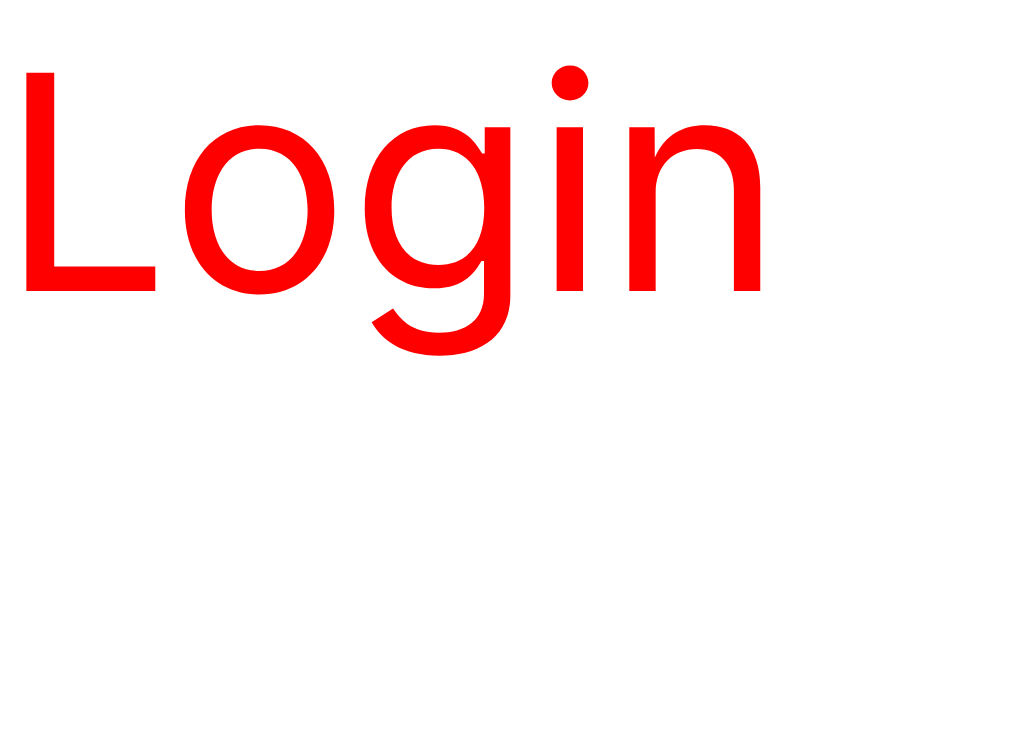
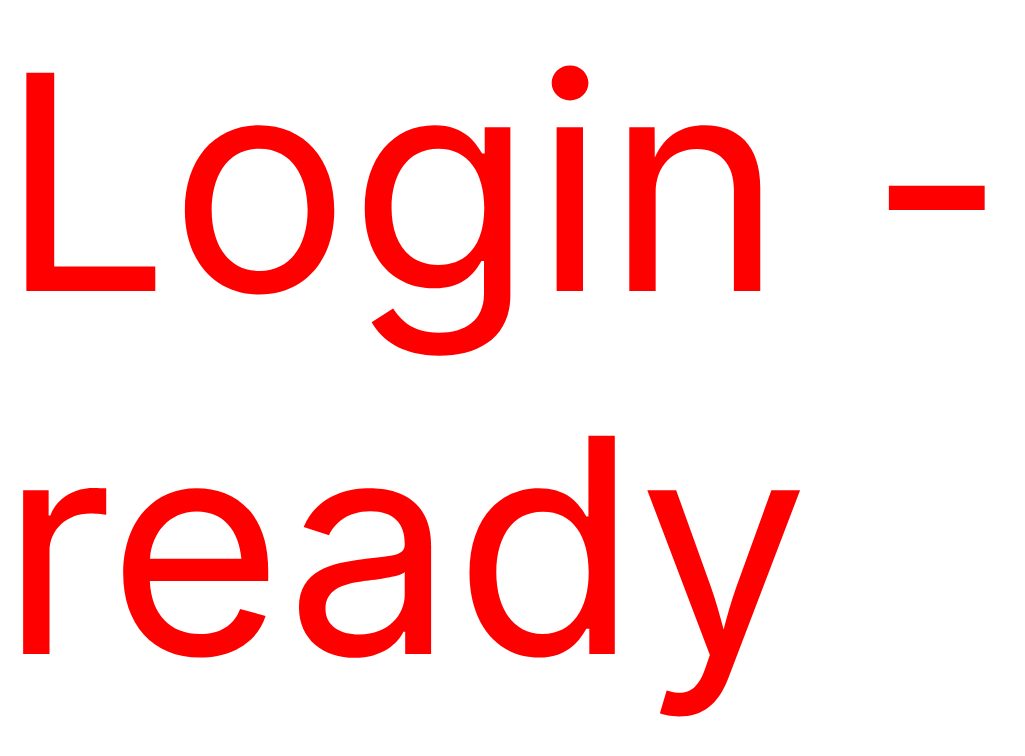
Before and after one commit to Gustavo-Alex-AC/soga-rede-social, a React (Create React App) app: page /login in a window 1280 px wide. Shown: the top 756 px of the page, without its empty margins (0-1025 px from the left). Built offline with nearby package versions, Linux system fonts and the light colour scheme.

Commit message:
first commit

```diff
--- a/src/paginas/login/Login.jsx
+++ b/src/paginas/login/Login.jsx
@@ -1,7 +1,7 @@
 import style from "./Login.module.css";
 
 function Login() {
-  return <div className={style.login}>Login</div>;
+  return <div className={style.login}>Login - ready</div>;
 }
 
 export default Login;
```
